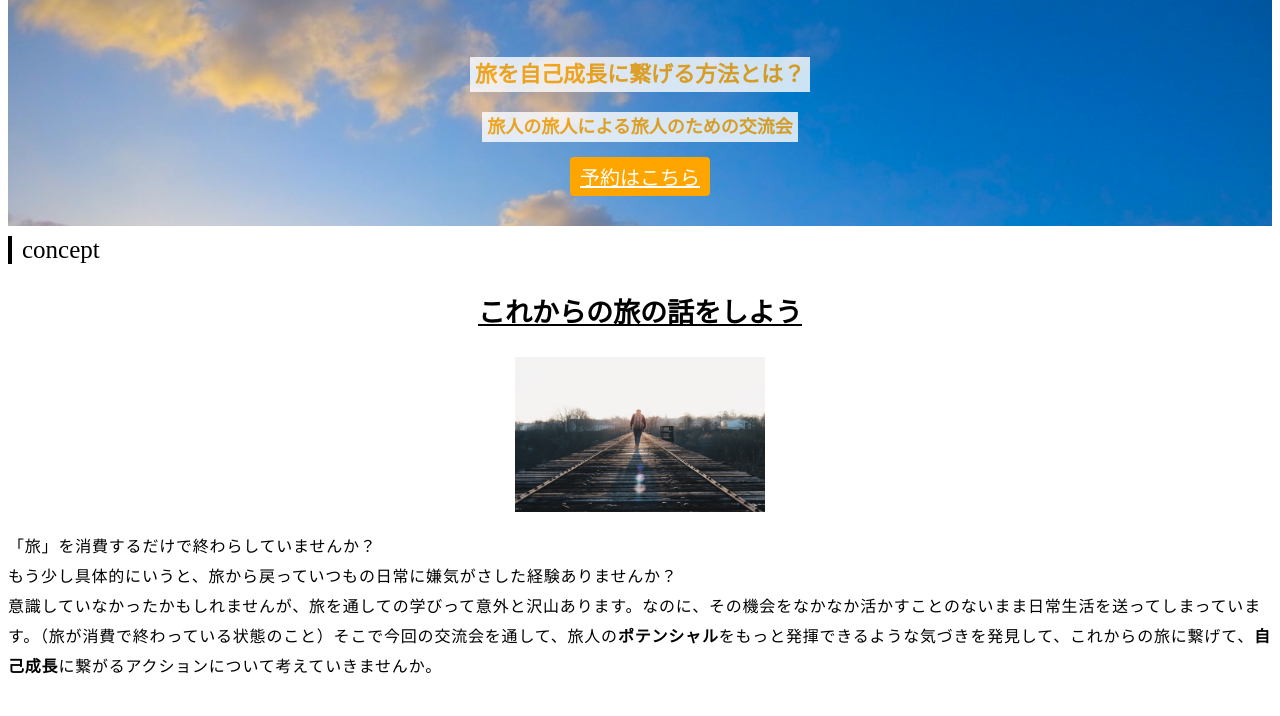
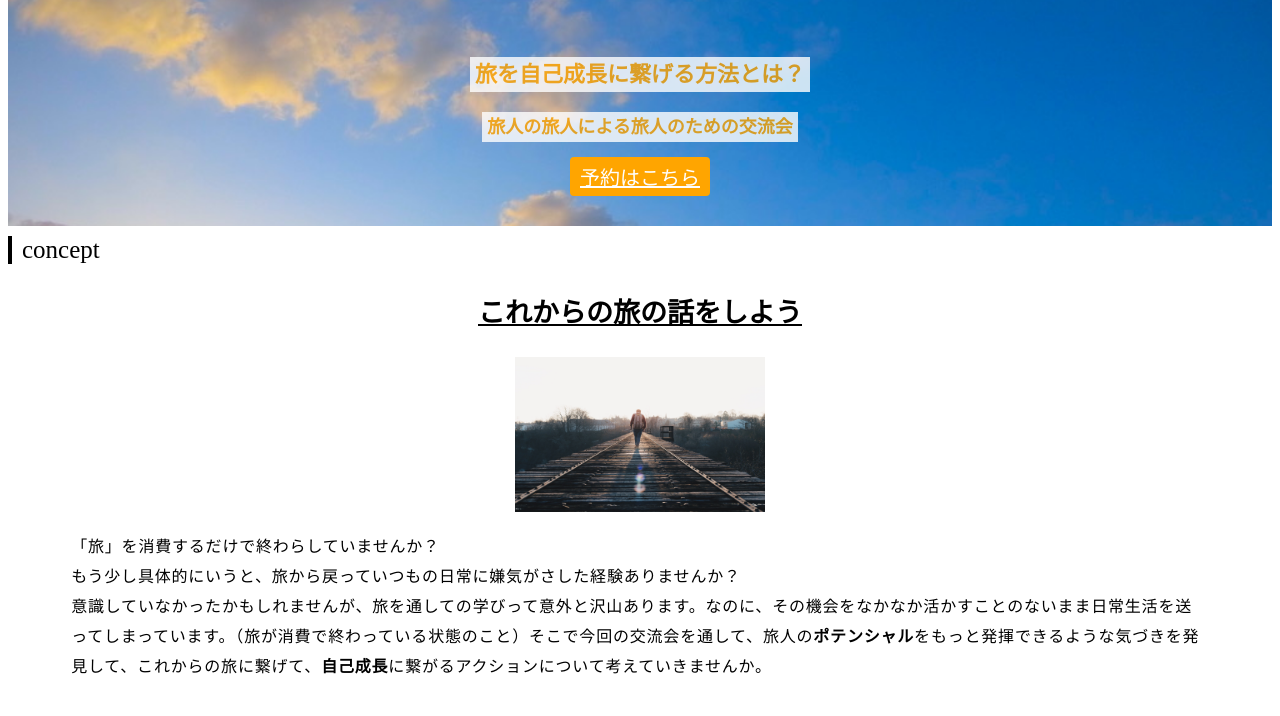
Before and after one commit to tatatachi/sptravelp, a plain HTML site: page index.html in a window 1280 px wide. Shown: the part 84-800 px from the top of the page. Drawn offline with Linux system fonts and the light colour scheme.

Commit message:
Update index.html

```diff
--- a/index.html
+++ b/index.html
@@ -50,10 +50,11 @@
         <div class="concept-photo">
             <img src="dan-gribbin-fDcwEmqMJls-unsplash.jpg">
         </div>
-
+        <div class="concept-message">
         <p>「旅」を消費するだけで終わらしていませんか？
             <br>もう少し具体的にいうと、旅から戻っていつもの日常に嫌気がさした経験ありませんか？
             <br>意識していなかったかもしれませんが、旅を通しての学びって意外と沢山あります。なのに、その機会をなかなか活かすことのないまま日常生活を送ってしまっています。（旅が消費で終わっている状態のこと）そこで今回の交流会を通して、旅人の<strong>ポテンシャル</strong>をもっと発揮できるような気づきを発見して、これからの旅に繋げて、<strong>自己成長</strong>に繋がるアクションについて考えていきませんか。</p>
+        </div>
     </div>
 
     <div class="about-us">
```
